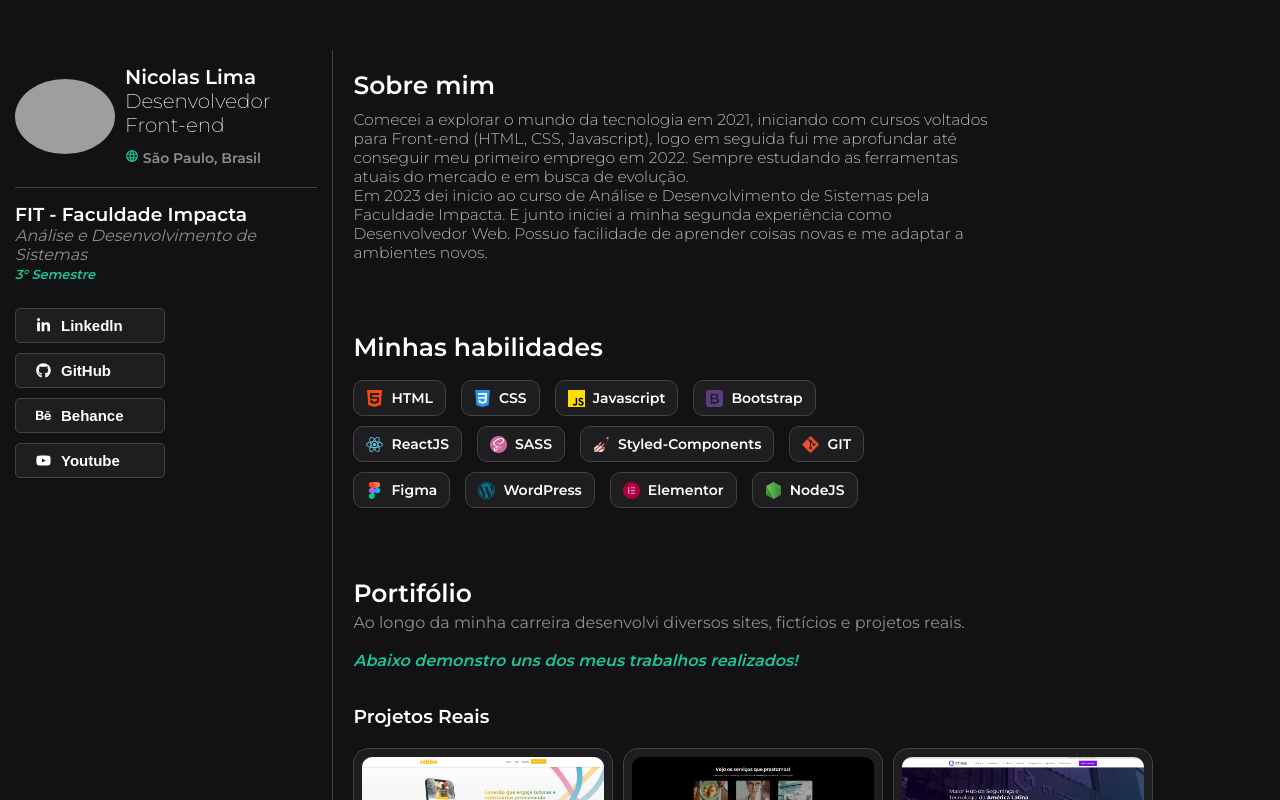
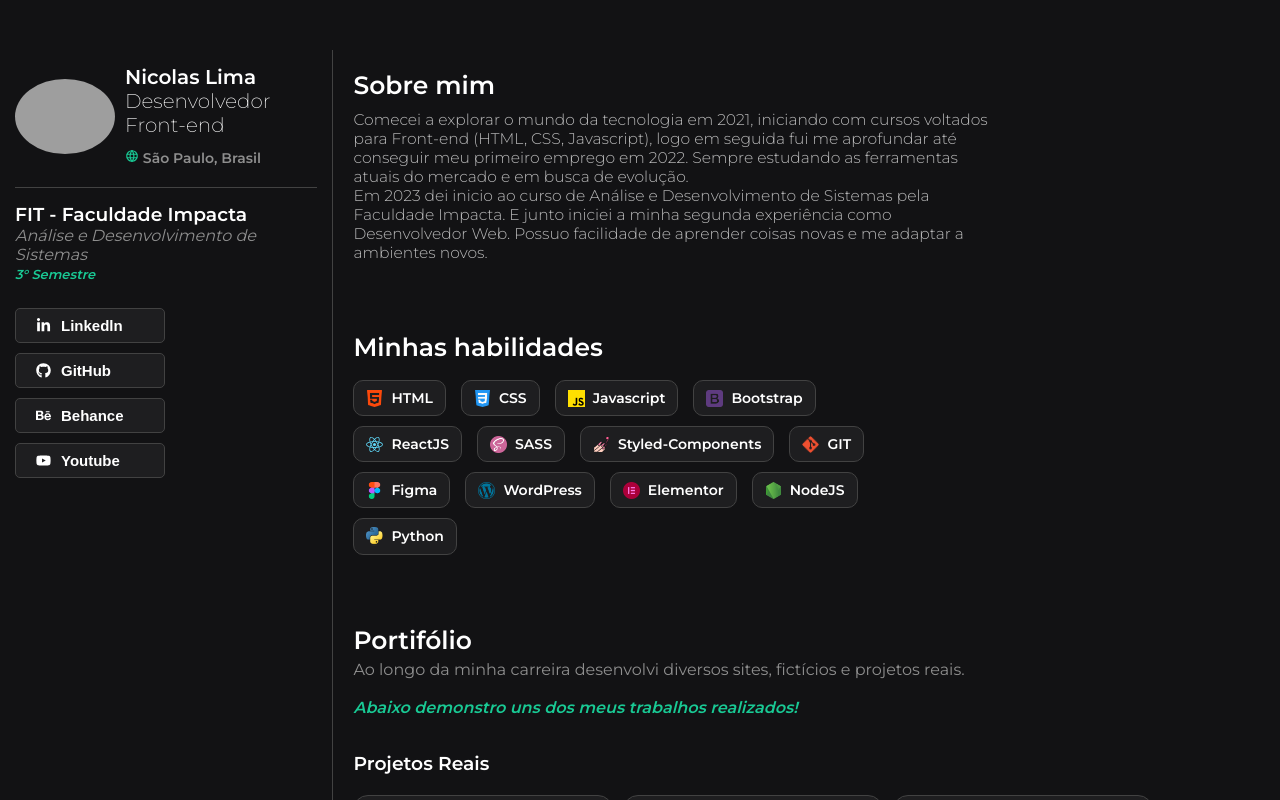
Before and after one commit to NicolasLimaDEV/NewSite, a React (Vite) app: page / in a window 1280 px wide. Shown: the top 800 px of the page. Built offline with nearby package versions, Linux system fonts and the light colour scheme; grey boxes are pictures that could not be loaded.

Commit message:
subindo logo do python

```diff
--- a/src/components/Exp/index.jsx
+++ b/src/components/Exp/index.jsx
@@ -2,7 +2,7 @@
 
 import LogoCT from "../../assets/cthublogo.png";
 import LogoEV from "../../assets/evitrinelogo.png";
-import LogoID from "../../assets/integracaoDigita-logo.png";
+import LogoID from "../../assets/integracaoDigital-logo.png";
 
 const Exp = () => {
   const listXP = [
--- a/src/components/Habilidades/index.jsx
+++ b/src/components/Habilidades/index.jsx
@@ -12,6 +12,7 @@
 import iconSA from "../../assets/icones/sass.png";
 import iconEle from "../../assets/icones/elementor.png";
 import iconNode from "../../assets/icones/node-icon.png";
+import iconPython from "../../assets/icones/Python.svg.png";
 
 const Habilidades = () => {
   //Skills API
@@ -76,6 +77,11 @@
       icon: iconNode,
       name: "NodeJS",
     },
+    {
+      id: 13,
+      icon: iconPython,
+      name: "Python",
+    },
   ];
 
   return (
```
Also changed, not shown: src/assets/icones/Python.svg.png (added), src/assets/integracaoDigital-logo.png (added).
